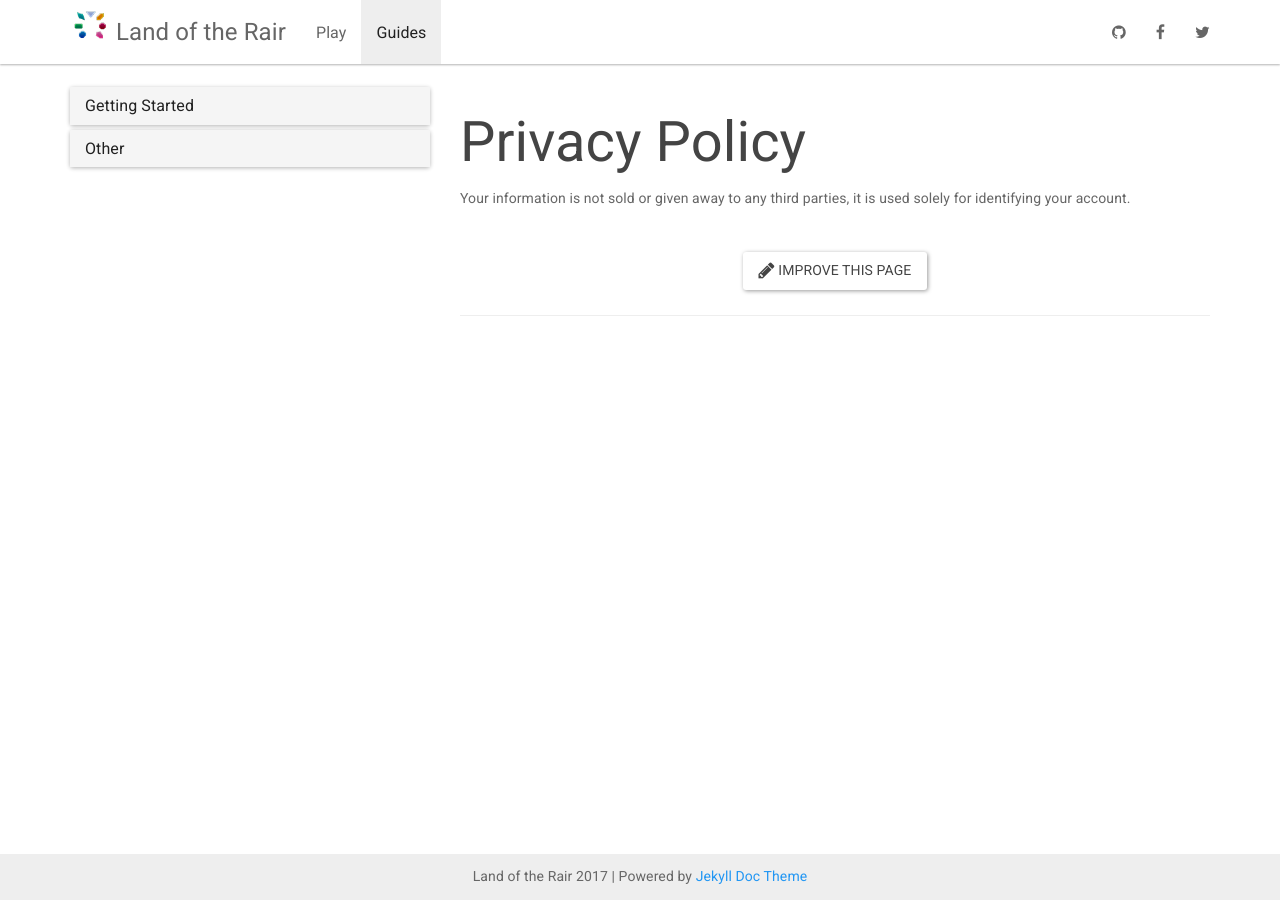
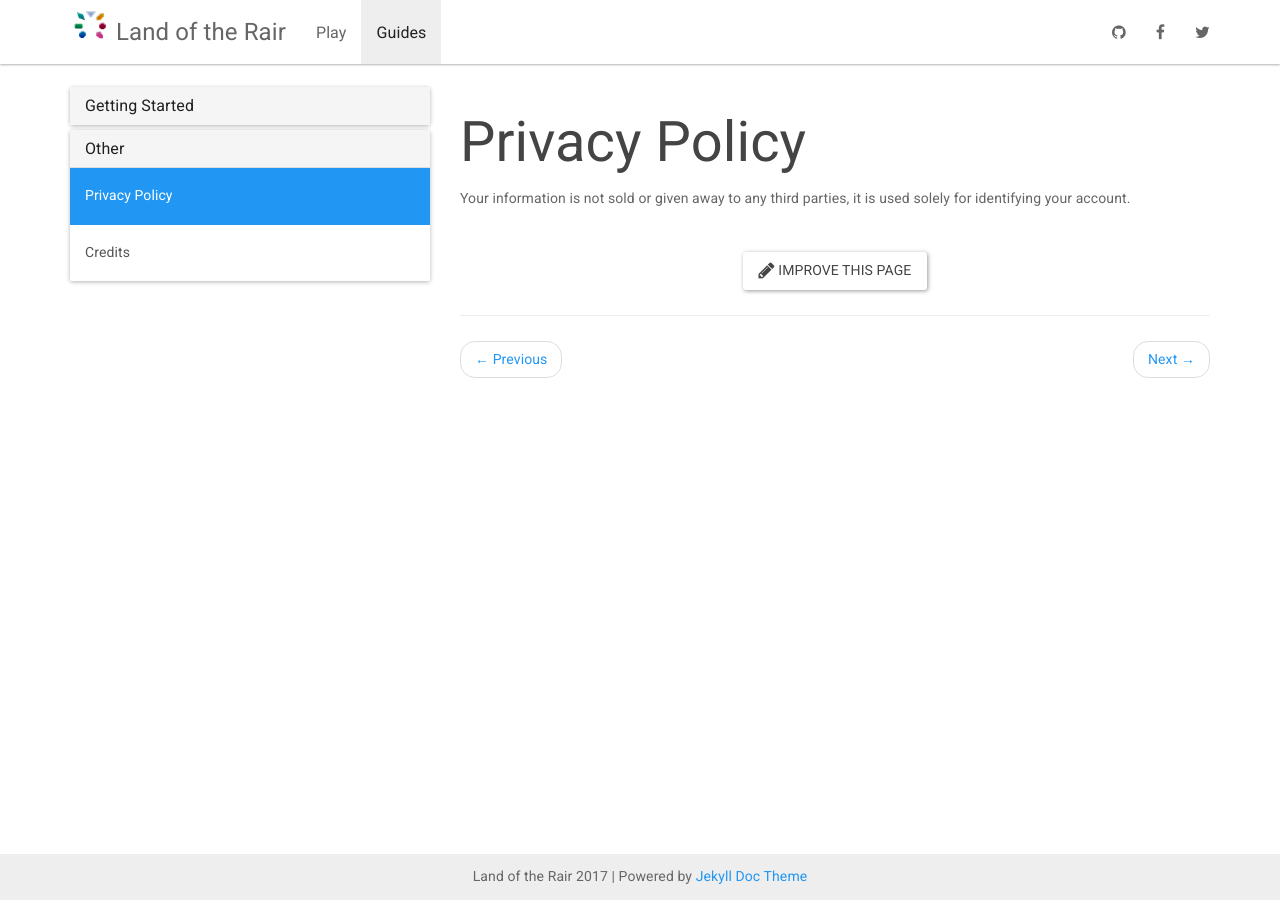
Before and after one commit to LandOfTheRair/landoftherair.github.io, a Jekyll site: the page built from _docs/other/privacy.md, in a window 1280 px wide. Built offline with Jekyll 4.4.1, drawn with Linux system fonts in a browser that asks for light colours; nearby versions of some CDN libraries.

Commit message:
Update docs.yml

```diff
--- a/_data/docs.yml
+++ b/_data/docs.yml
@@ -6,4 +6,5 @@
 
 - title: Other
   docs:
+  - privacy
   - credits
```
